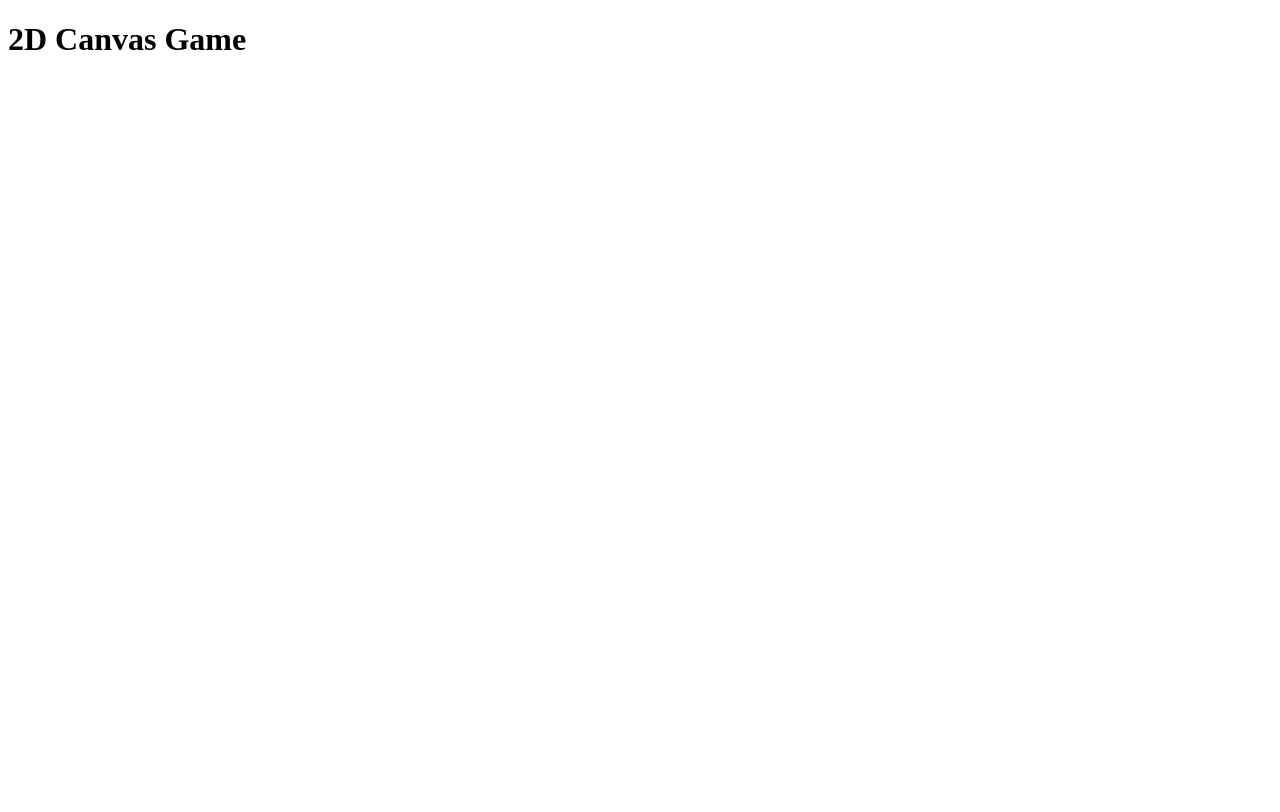
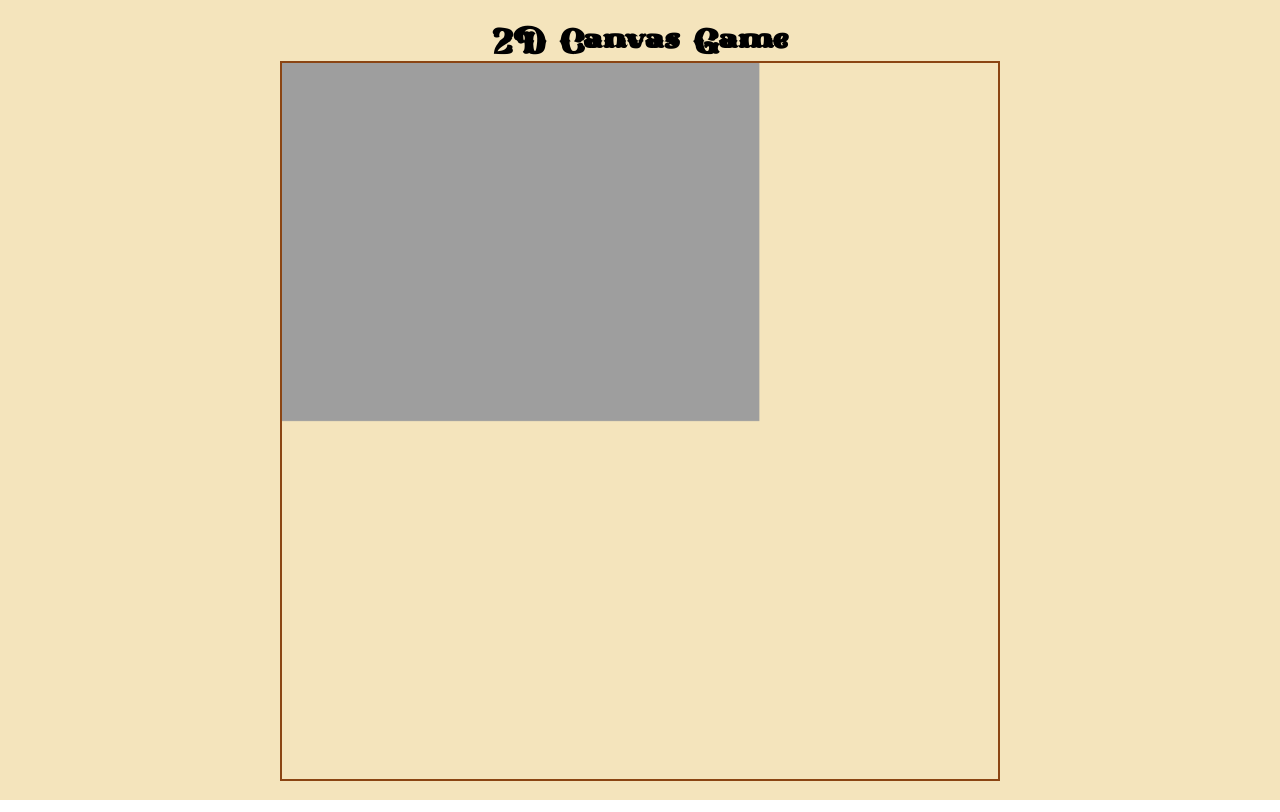
Before and after one commit to eXactDevFlaw/2d-canvas-game, a plain HTML site: page index.html in a window 1280 px wide. Drawn offline with Linux system fonts and the light colour scheme.

Commit message:
feat: added new method for using assets

```diff
--- a/index.html
+++ b/index.html
@@ -4,17 +4,18 @@
     <meta charset="UTF-8">
     <meta name="viewport" content="width=device-width, initial-scale=1.0">
     <title>2D Canvas Game</title>
-    <script src="./scripts/main.js"></script>
+    <link rel="stylesheet" href="./styles/main.css">
 </head>
 <body>
-    <div>
+    <div class="main-container">
         <h1>2D Canvas Game</h1>
-        <canvas width="480" height="720"></canvas>
+        <canvas></canvas>
 
 
         <div>
 
         </div>
+        <script src="./scripts/main.js"></script>
     </div>
 </body>
 </html>
--- a/scripts/main.js
+++ b/scripts/main.js
@@ -0,0 +1,52 @@
+const canvas = document.querySelector("canvas");
+const ctx = canvas.getContext("2d");
+const CANVAS_WIDTH = (canvas.width = 600);
+const CANVAS_HEIGHT = (canvas.height = 600);
+
+const playerImage = new Image();
+playerImage.src = "./assets/images/character/test/shadow_dog.png";
+const spriteWidth = 575;
+const spriteHeight = 523;
+let frameX = 0;
+let frameY = 0;
+
+let gameFrame = 0;
+const staggerFrames = 5;
+
+const spriteAnimations = [];
+const animationStates = [
+    {name: 'idle', frames: 7},
+    {name: 'jump', frames: 7},
+    {name: 'fall', frames: 7},
+];
+
+animationStates.forEach((state, index) => {
+    let frames = {
+        location: [],
+    }
+    for (let j = 0; j < state.frames; j++) {
+        let positionX = j * spriteWidth;
+        let positionY = index * spriteHeight;
+        frames.location.push({x: positionX, y: positionY});
+    }
+    spriteAnimations[state.name] = frames;
+});
+
+console.log(spriteAnimations);
+
+function animate() {
+  ctx.clearRect(0, 0, CANVAS_WIDTH, CANVAS_HEIGHT);
+  let position = Math.floor(gameFrame / staggerFrames) % 6;
+  frameX = spriteWidth * position;
+
+  // ctx.fillRect(20, 50, 100, 100);
+  // ctx.drawImage(image, sourceX, sourceY, sourceWidth, sourceHeight, destX, destY, destWidth, destHeight);
+
+
+
+  ctx.drawImage(playerImage, frameX, frameY * spriteHeight, spriteWidth, spriteHeight, 0, 0, spriteWidth, spriteHeight);
+
+  gameFrame++;
+  requestAnimationFrame(animate);
+}
+animate();
--- a/styles/main.css
+++ b/styles/main.css
@@ -0,0 +1,35 @@
+@import url('./variables.css');
+
+*{
+    padding: 0;
+    margin: 0;
+    box-sizing: border-box;
+}
+
+body, html {
+    width: 100%;
+    height: 100%;
+    overflow: hidden;
+}
+
+.d-none {
+    display: none;
+}
+
+.main-container {
+    display: flex;
+    flex-direction: column;
+    align-items: center;
+    justify-content: center;
+    height: 100vh;
+    background-color: var(--btn-beige);
+    font-family: 'WesternCowboy', sans-serif;
+    text-align: center;
+    padding: 20px;
+}
+
+canvas {
+    border: 2px solid var(--btn-brown);
+    width: var(--game-width);
+    height: var(--game-heigth);
+}
```
Also changed, not shown: 1 other file.
